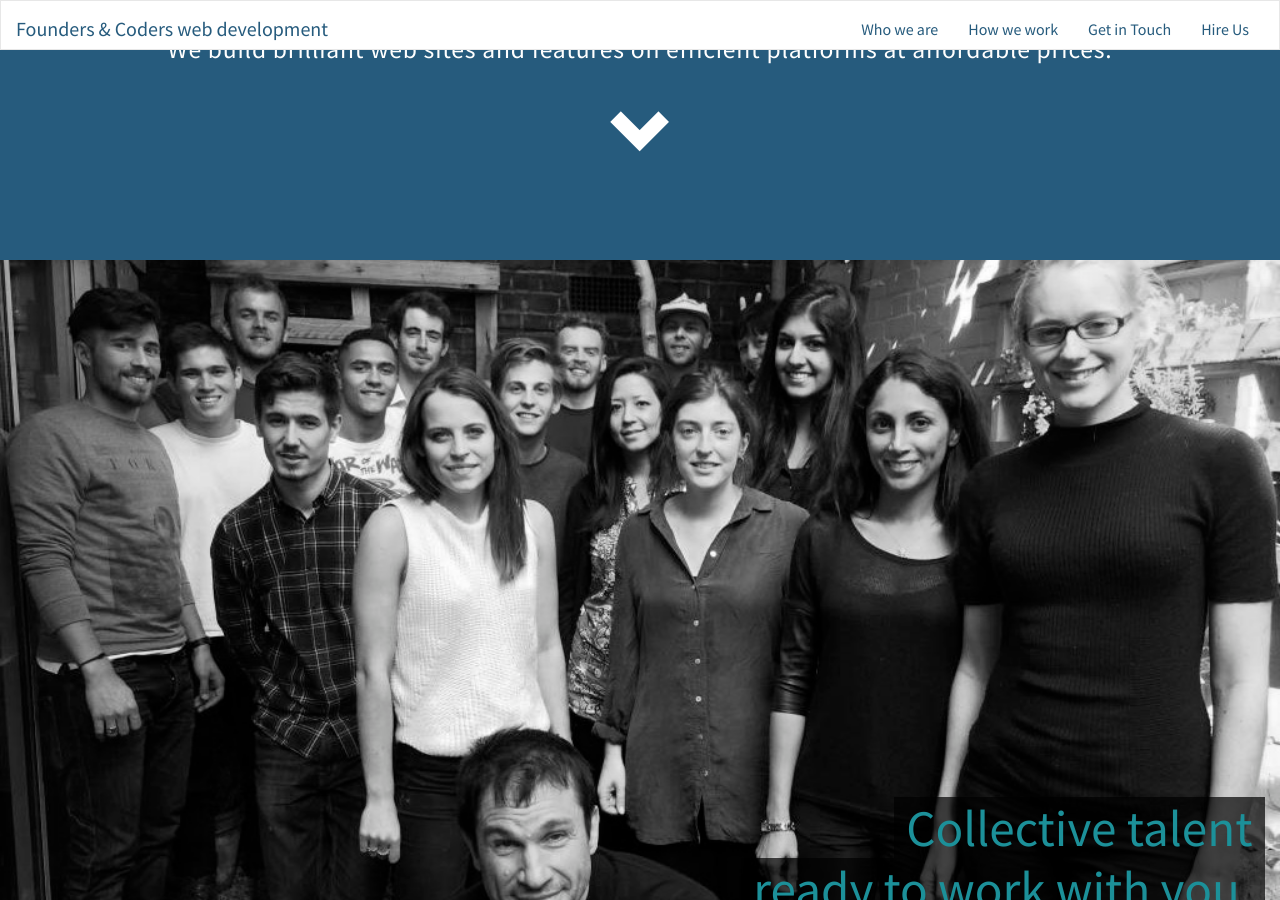
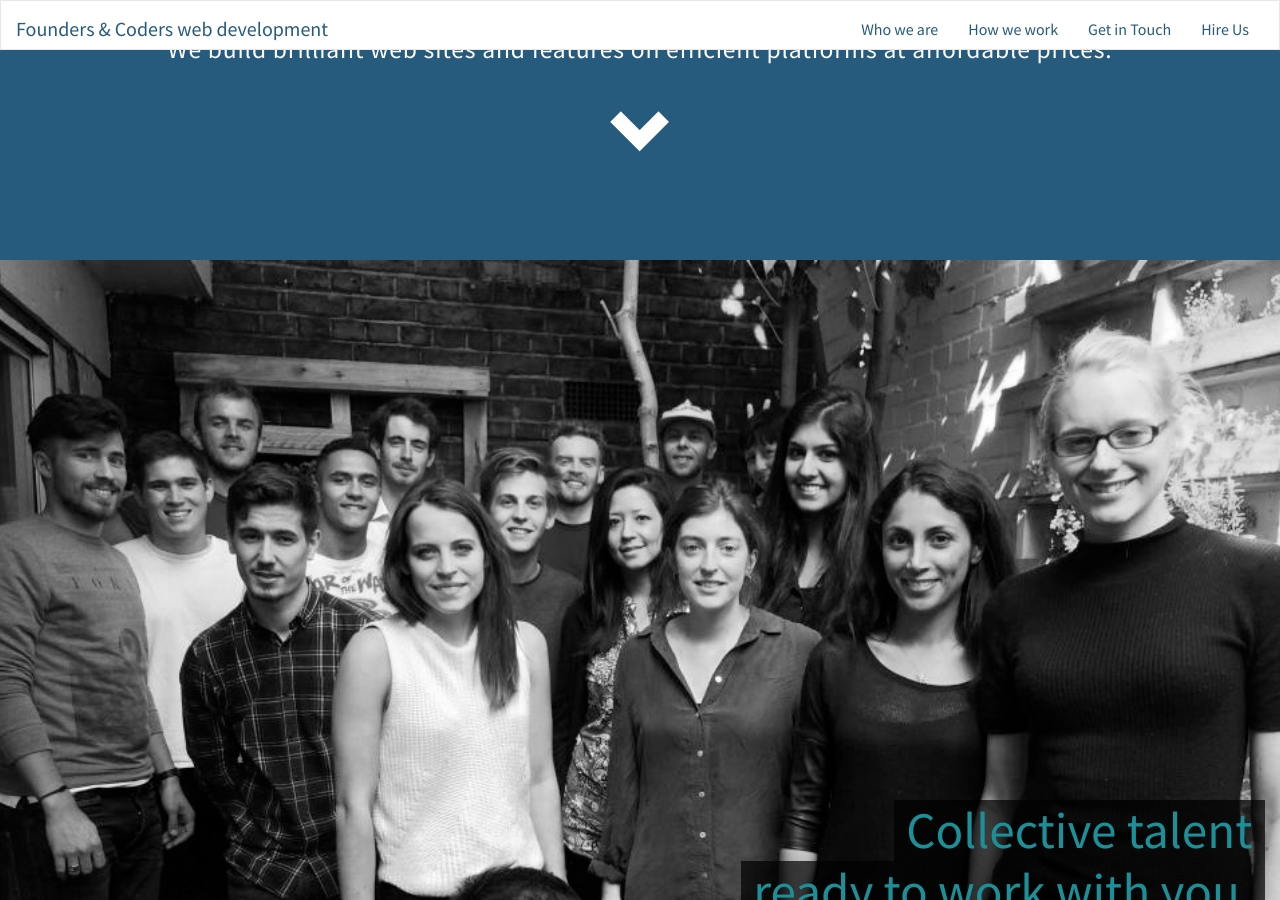
Before and after one commit to sofer/foundersandcoders, a Jekyll site: the page built from index.html, in a window 1280 px wide and 900 px high, scrolled down 1405 px. Built offline with Jekyll 4.4.1, drawn with Linux system fonts in a browser that asks for light colours; nearby versions of some CDN libraries.

Commit message:
resizes and reshapes elements

```diff
--- a/css/main.css
+++ b/css/main.css
@@ -375,12 +375,12 @@ div.clear {
   font-family: "Source Sans Pro", sans-serif;
   background: url(../img/group.jpg) no-repeat center center;
   background-size: cover;
-  height: 57vw;
+  height: 110vh;
 }
 .home-page .team .team-region {
   *zoom: 1;
   text-align: right;
-  padding-top: 42vw;
+  padding-top: 60vh;
 }
 .home-page .team .team-region .heading {
   *zoom: 1;
--- a/css/main.scss
+++ b/css/main.scss
@@ -379,12 +379,12 @@ div.clear {
     .team {
         font-family: $FONT;
         background: url(../img/group.jpg) no-repeat center center;
-        background-size: cover;
-        height: 57vw;
+        background-size: contain;
+        height: 110vh;
         .team-region {
             *zoom: 1;
             text-align: right;
-            padding-top: 42vw;
+            padding-top: 60vh;
             .heading {
                 .heading-text-container {
                     background: rgba(0,0,0,0.7);
```
